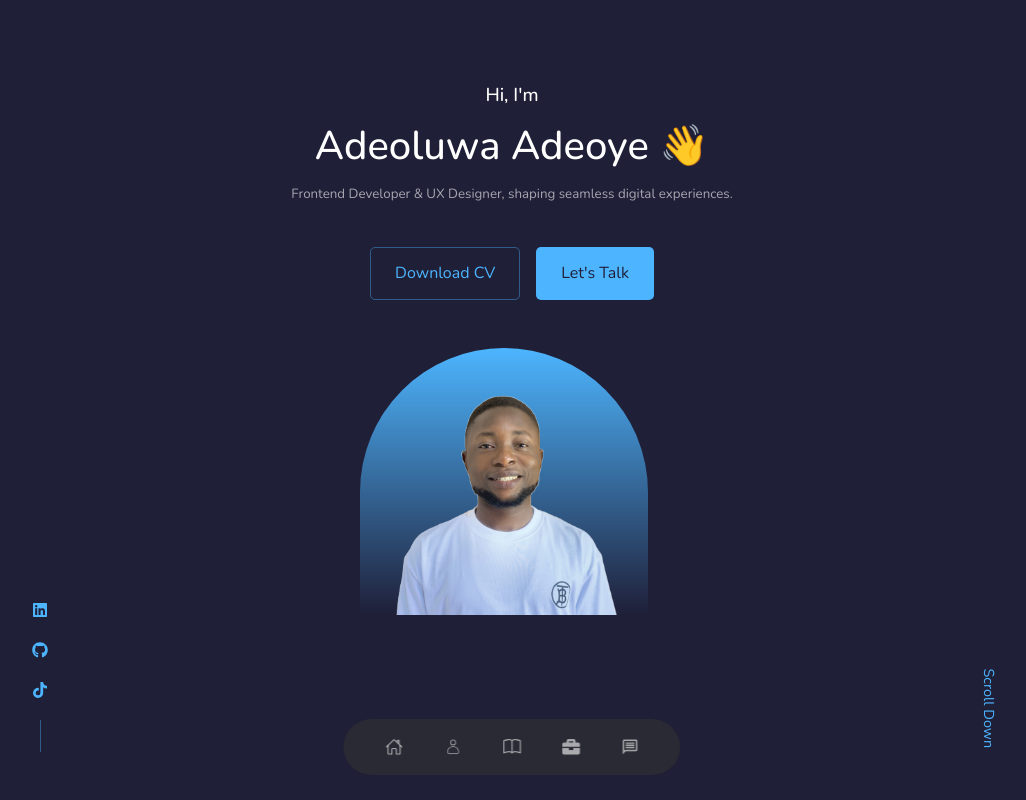
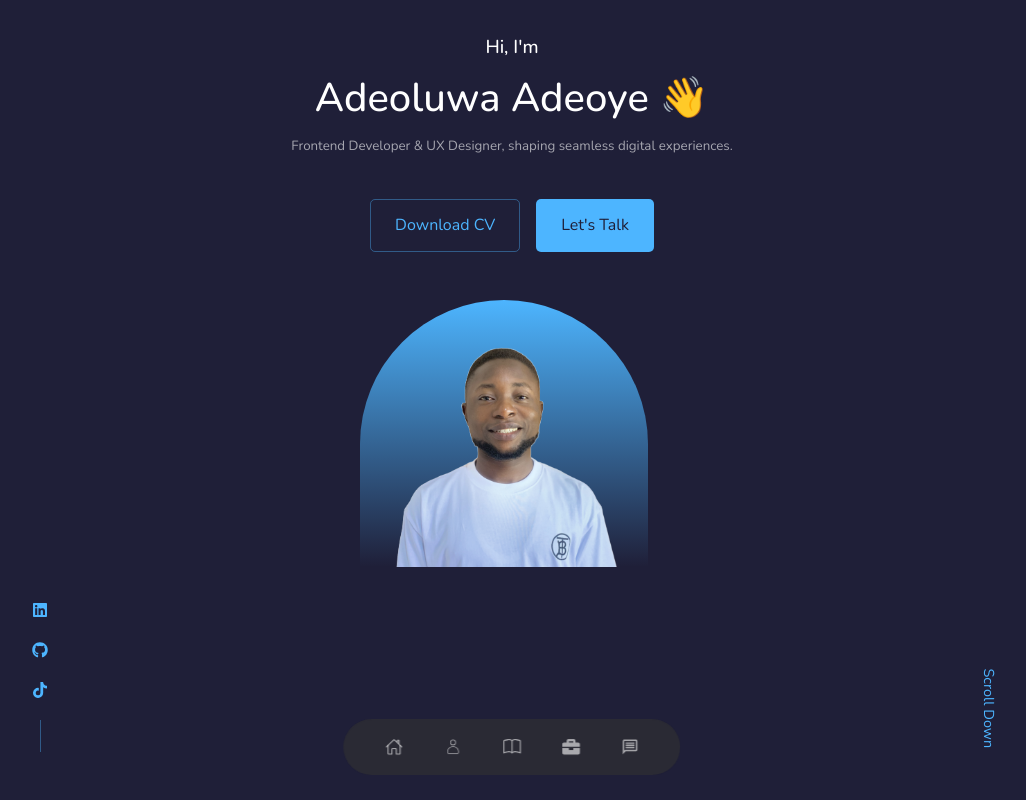
Before and after one commit to adeoluwaadeoye/adeoluwa, a React (Create React App) app: page / in a window 1280 px wide. Shown: the top 800 px of the page, without its empty margins (128-1154 px from the left). Built offline with nearby package versions, Linux system fonts and the light colour scheme.

Commit message:
update props validation and User Card component

```diff
--- a/src/components/header/header.css
+++ b/src/components/header/header.css
@@ -1,6 +1,6 @@
 header {
     height: 100vh;
-    padding-top: 5rem;
+    padding-top: 2rem;
     overflow: hidden;
 }
 
```
